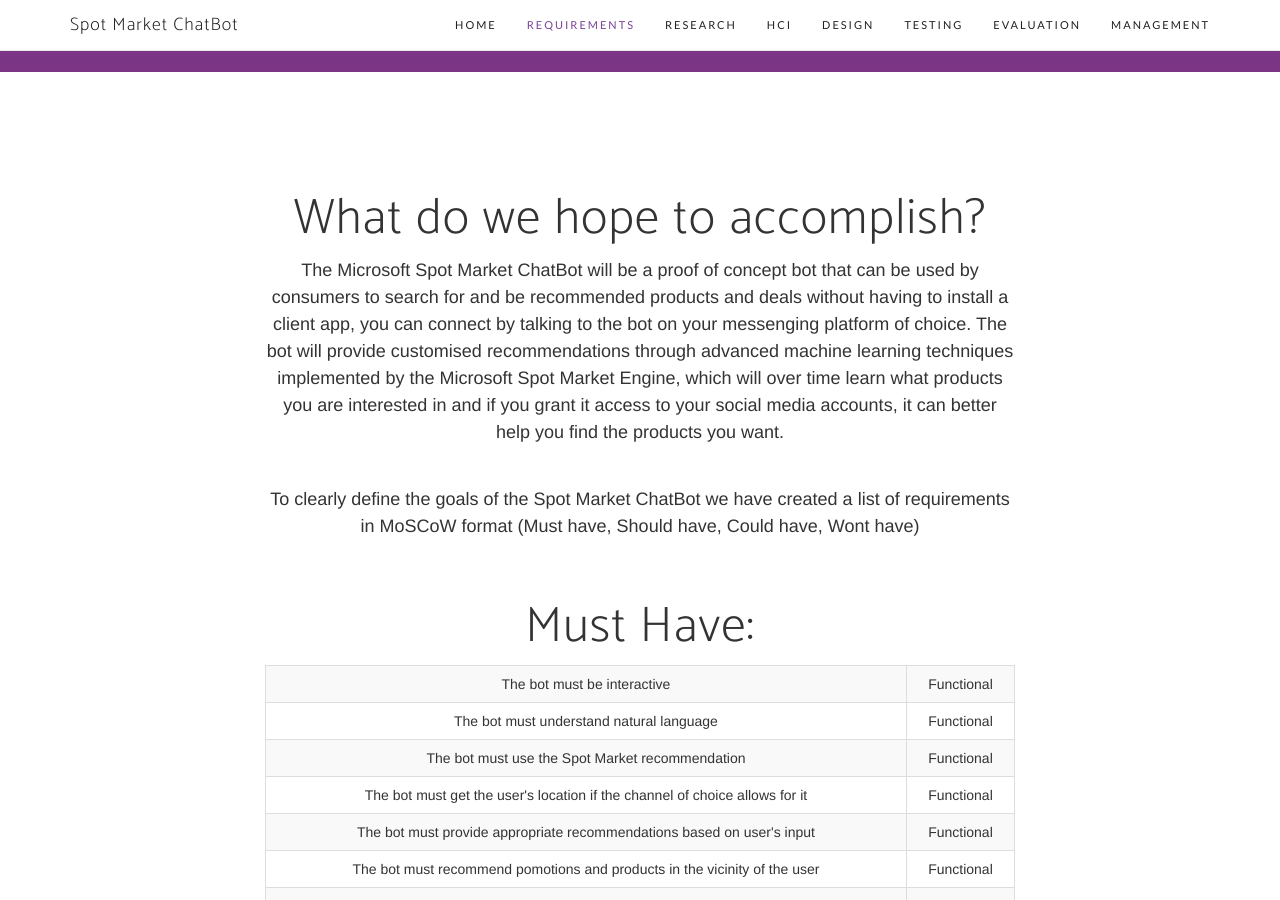
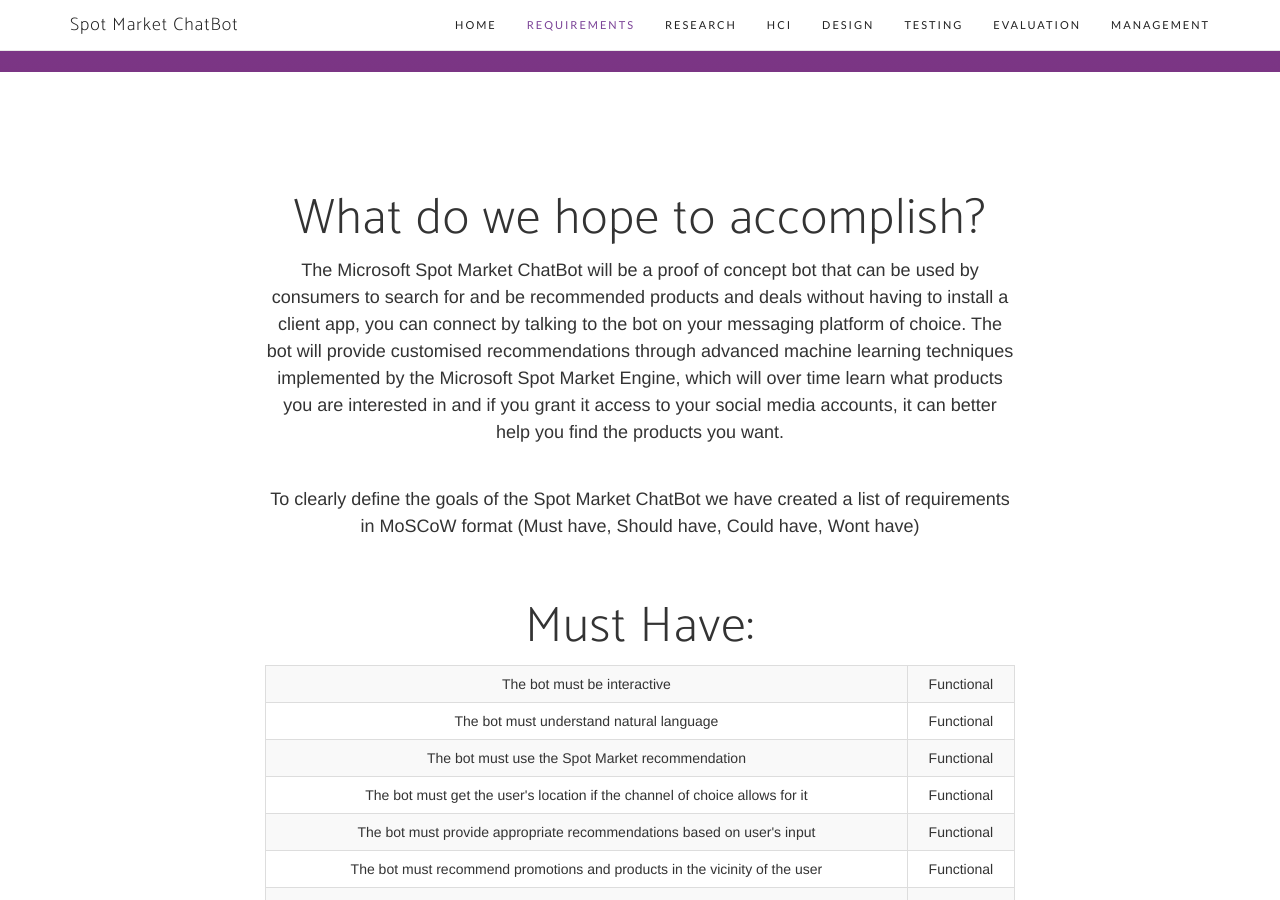
Before and after one commit to Thalexander/sm1-site, a Jekyll site: the page built from index.html, in a window 1280 px wide and 900 px high, scrolled down 7915 px. Built offline with Jekyll 4.4.1, drawn with Linux system fonts in a browser that asks for light colours; nearby versions of some CDN libraries; some web fonts are replaced; the list of posts is cut into pages by our own code.

Commit message:
Requirements: Fix typos

```diff
--- a/_includes/requirements/requirements.html
+++ b/_includes/requirements/requirements.html
@@ -6,7 +6,7 @@
                 <p>The Microsoft Spot Market ChatBot will be a proof of concept bot
                    that can be used by consumers to search for and be recommended
                    products and deals without having to install a client app, you
-                   can connect by talking to the bot on your messenging platform
+                   can connect by talking to the bot on your messaging platform
                    of choice. The bot will provide customised recommendations
                    through advanced machine learning techniques implemented by the
                    Microsoft Spot Market Engine, which will over time learn what
@@ -42,7 +42,7 @@
                       <td>Functional</td>
                     </tr>
                     <tr>
-                      <td>The bot must recommend pomotions and products in the vicinity of the user</td>
+                      <td>The bot must recommend promotions and products in the vicinity of the user</td>
                       <td>Functional</td>
                     </tr>
                     <tr>
```
